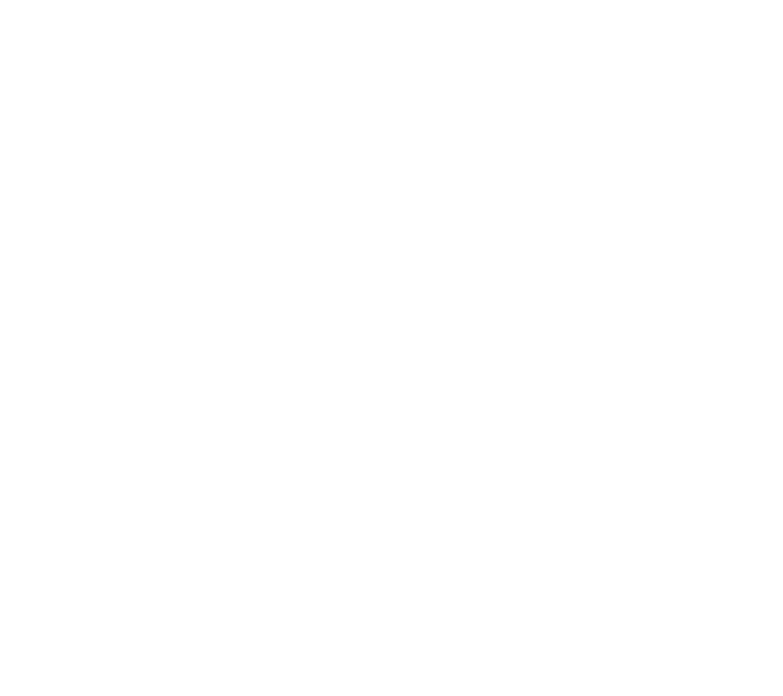
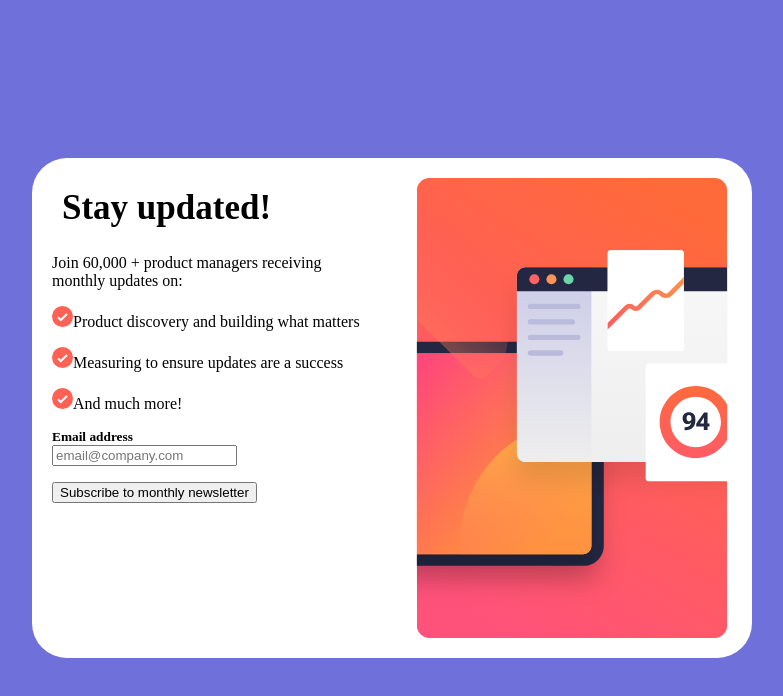
Before and after one commit to DANIELABACIU/Frontend, a plain HTML site: page Index.html in a window 1280 px wide. Shown: the whole page, without its empty margins (248-1031 px from the left). Drawn offline with Linux system fonts and the light colour scheme.

Commit message:
Update Diana 17.10.2023

```diff
--- a/Index.html
+++ b/Index.html
@@ -1,15 +1,47 @@
 <!DOCTYPE html>
 <html lang="en">
-<head>
+
+  <head>
     <meta charset="UTF-8">
     <meta name="viewport" content="width=device-width, initial-scale=1.0">
-    <title>Document</title>
-    <link href="./Styles.css">
-</head>
-<body>
-    <div>
+    <title>desktop-design.jpg</title>
+    <link href="./Styles.css" rel = "stylesheet"> </link>
+  </head>
 
+  <body>
+      <!-- <h1>Stay updated!</h1>
+    <p>Join 60,000 + product managers receiving monthly updates on:</p>
+    <ul>
+      <li>Product discovery and building what matters</li>
+      <li>Measuring to ensure updates are a success</li>
+      <li>And much more!</li>
+    </ul>
+    <img src="./illustration-sign-up-desktop.svg"> -->
+    <div class = "contentContainer">
+        <div class="div-copil">
+        <h1>Stay updated!</h1>
+        <p>Join 60,000 + product managers receiving monthly updates on:</p>
+        <div>
+            <p><svg xmlns="http://www.w3.org/2000/svg" width="21" height="21" viewBox="0 0 21 21"><g fill="none"><circle cx="10.5" cy="10.5" r="10.5" fill="#FF6155"/><path stroke="#FFF" stroke-width="2" d="M6 11.381 8.735 14 15 8"/></g></svg>Product discovery and building what matters</p>
+            <p></p><svg xmlns="http://www.w3.org/2000/svg" width="21" height="21" viewBox="0 0 21 21"><g fill="none"><circle cx="10.5" cy="10.5" r="10.5" fill="#FF6155"/><path stroke="#FFF" stroke-width="2" d="M6 11.381 8.735 14 15 8"/></g></svg>Measuring to ensure updates are a success</p>
+            <p></p><svg xmlns="http://www.w3.org/2000/svg" width="21" height="21" viewBox="0 0 21 21"><g fill="none"><circle cx="10.5" cy="10.5" r="10.5" fill="#FF6155"/><path stroke="#FFF" stroke-width="2" d="M6 11.381 8.735 14 15 8"/></g></svg>And much more!</p>
+        </div>
+          <H6>
+            Email address
+          </H6>
+          <input type ="email" placeholder="email@company.com">
+          <p>
+
+          </p>
+          <button class = "button">Subscribe to monthly newsletter</button>
+        </div>
+        <div class="div-copil">
+            <img src="./illustration-sign-up-desktop.svg">
+        </div>
     </div>
 
-</body>
+
+
+  </body>
+
 </html>
--- a/Styles.css
+++ b/Styles.css
@@ -0,0 +1,62 @@
+body {
+    display: flex;
+    justify-content: center;
+    align-items: center;
+    background-color: rgb(112, 112, 219);
+    height: 100%;
+
+}
+html{
+    height: 100%;
+}
+.contentContainer{
+    margin: 50px;
+    width: 720px;
+    height: 500px;
+    border-radius: 35px;
+    background-color: white;
+    display: flex;
+    flex-direction: row;
+}
+.div-copil{
+    width: 50%;
+    background-color: white;
+    margin: 20px;
+    justify-content: center;
+}
+    /* .div-copil2{
+    width: 50%;
+    background-color: white;
+    margin: 20px;
+    justify-content: space-around;
+    padding: 20px;
+
+} */
+    img{
+        width: 100%;
+        height: 100%;
+        margin: 0;
+
+}
+
+    h1{
+    margin: 0;
+    padding: 10px;
+    font-size: 35px;
+}
+    h6{
+        font-size: smaller;
+        font-weight: bold;
+        margin: 0;
+    }
+ .email{
+    width: 50px;
+    height: 50px;
+ }
+
+
+ .button:hover{
+    background: blue;
+    border: 3px solid red;
+    color: white;
+ }
```
